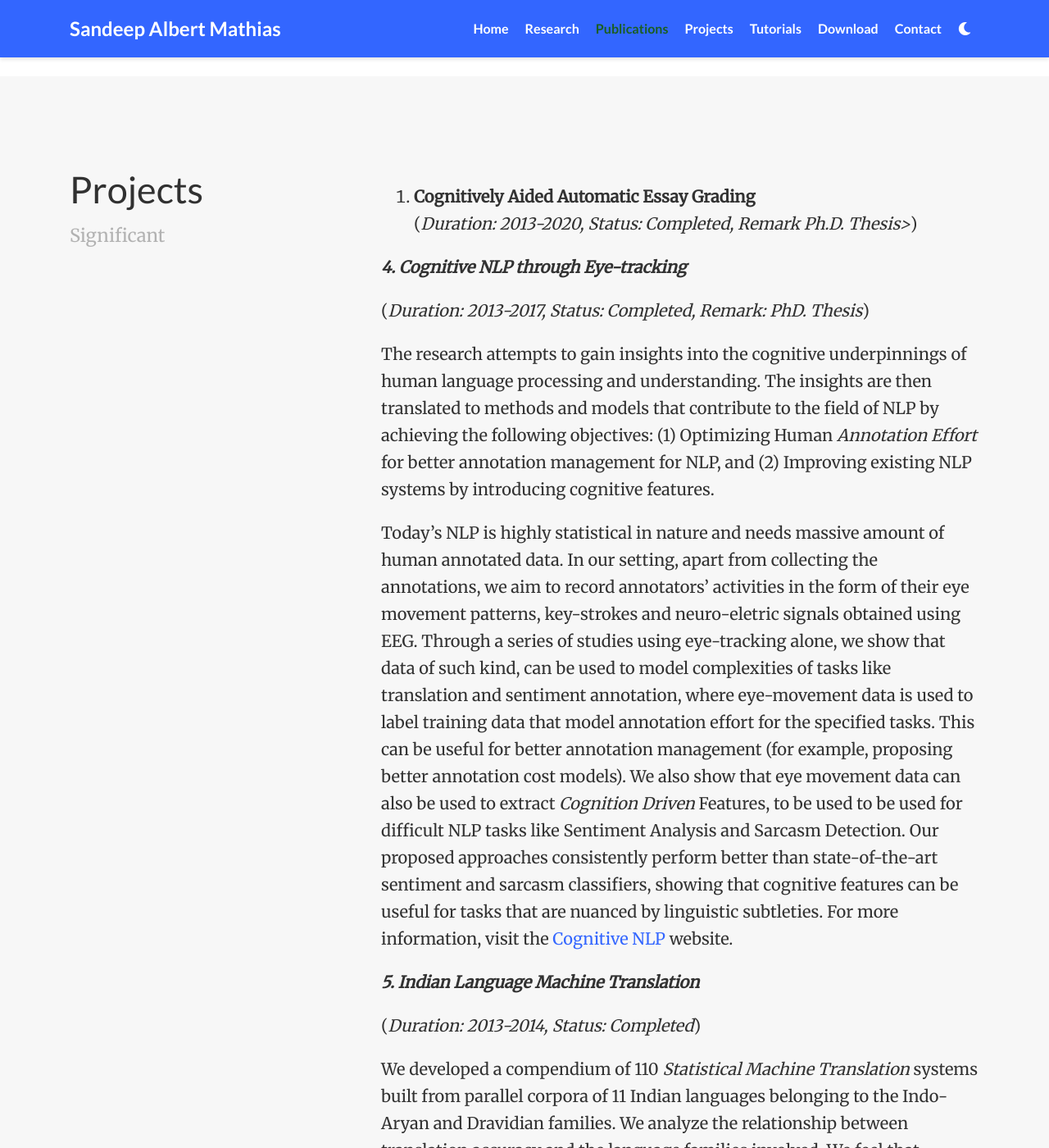
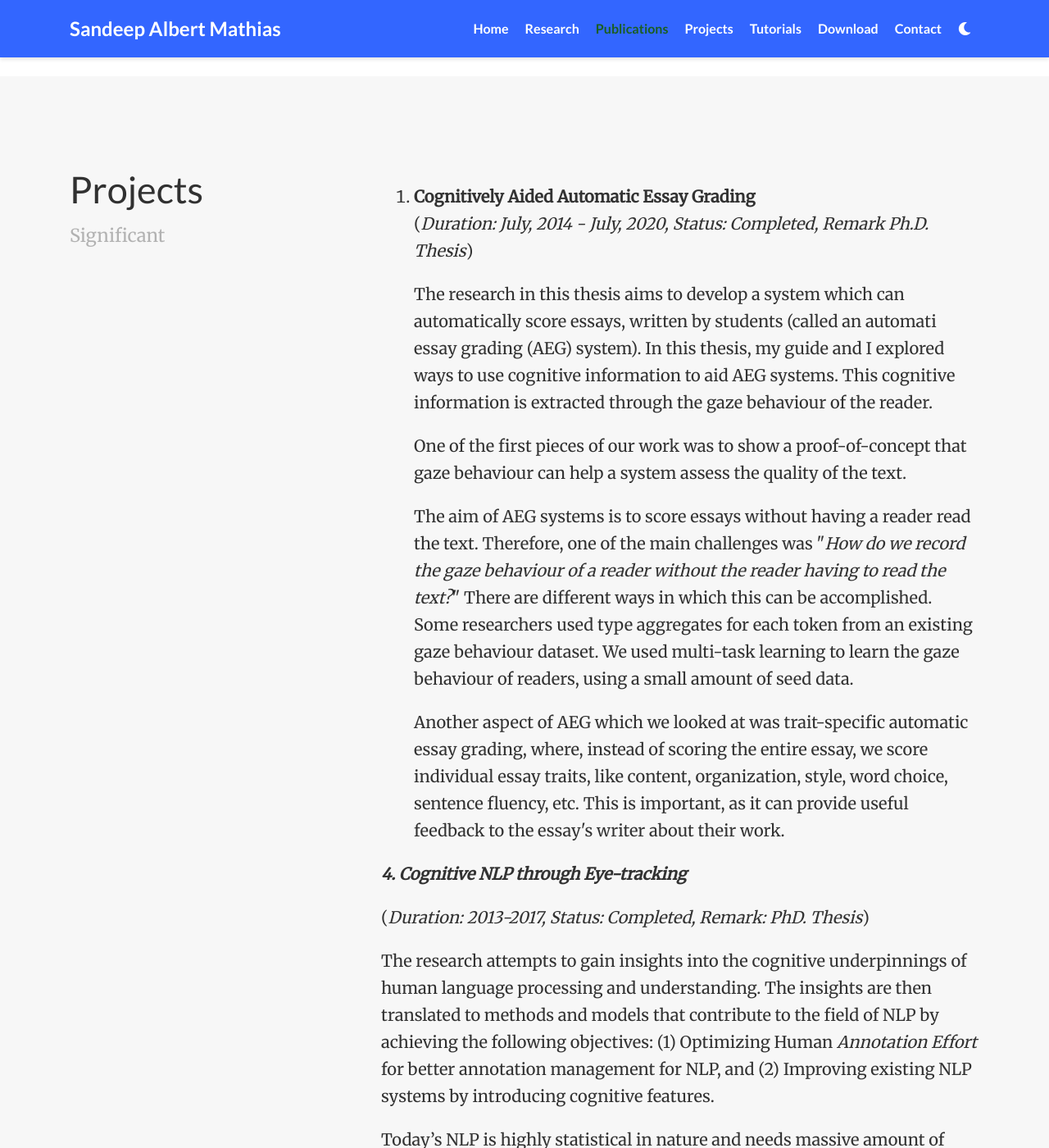
Before and after one commit to lwsam/lwsam.github.io, a Jekyll site: the page index.html, which Jekyll copies as it is, in a window 1280 px wide and 1400 px high, scrolled down 2117 px. Shown: the whole window at 82% size. Built offline with Jekyll 4.4.1, drawn with Linux system fonts in a browser that asks for light colours; nearby versions of some CDN libraries; Markdown is read by kramdown in place of the engine named in the settings; a style sheet for code colours, icons or effects is not loaded.

Commit message:
Update index.html

```diff
--- a/index.html
+++ b/index.html
@@ -255,7 +255,11 @@
     <p>
 	<ol>
 	<li><strong>Cognitively Aided Automatic Essay Grading</strong>
-	<p>(<em>Duration: 2013-2020, Status: Completed, Remark Ph.D. Thesis></em>)</p>
+	<p>(<em>Duration: July, 2014 - July, 2020, Status: Completed, Remark Ph.D. Thesis</em>)</p>
+	<p>The research in this thesis aims to develop a system which can automatically score essays, written by students (called an automati essay grading (AEG) system). In this thesis, my guide and I explored ways to use cognitive information to aid AEG systems. This cognitive information is extracted through the gaze behaviour of the reader.</p>
+	<p>One of the first pieces of our work was to show a proof-of-concept that gaze behaviour can help a system assess the quality of the text.</p>
+	<p>The aim of AEG systems is to score essays without having a reader read the text. Therefore, one of the main challenges was "<em>How do we record the gaze behaviour of a reader without the reader having to read the text?</em>" There are different ways in which this can be accomplished. Some researchers used type aggregates for each token from an existing gaze behaviour dataset. We used multi-task learning to learn the gaze behaviour of readers, using a small amount of seed data.</p>
+	<p>Another aspect of AEG which we looked at was trait-specific automatic essay grading, where, instead of scoring the entire essay, we score individual essay traits, like content, organization, style, word choice, sentence fluency, etc.  This is important, as it can provide useful feedback to the essay's writer about their work.</p>
 	</li>
 	</ol>
 	<p><em><strong>4. Cognitive NLP through Eye-tracking</strong></em></p>
```
